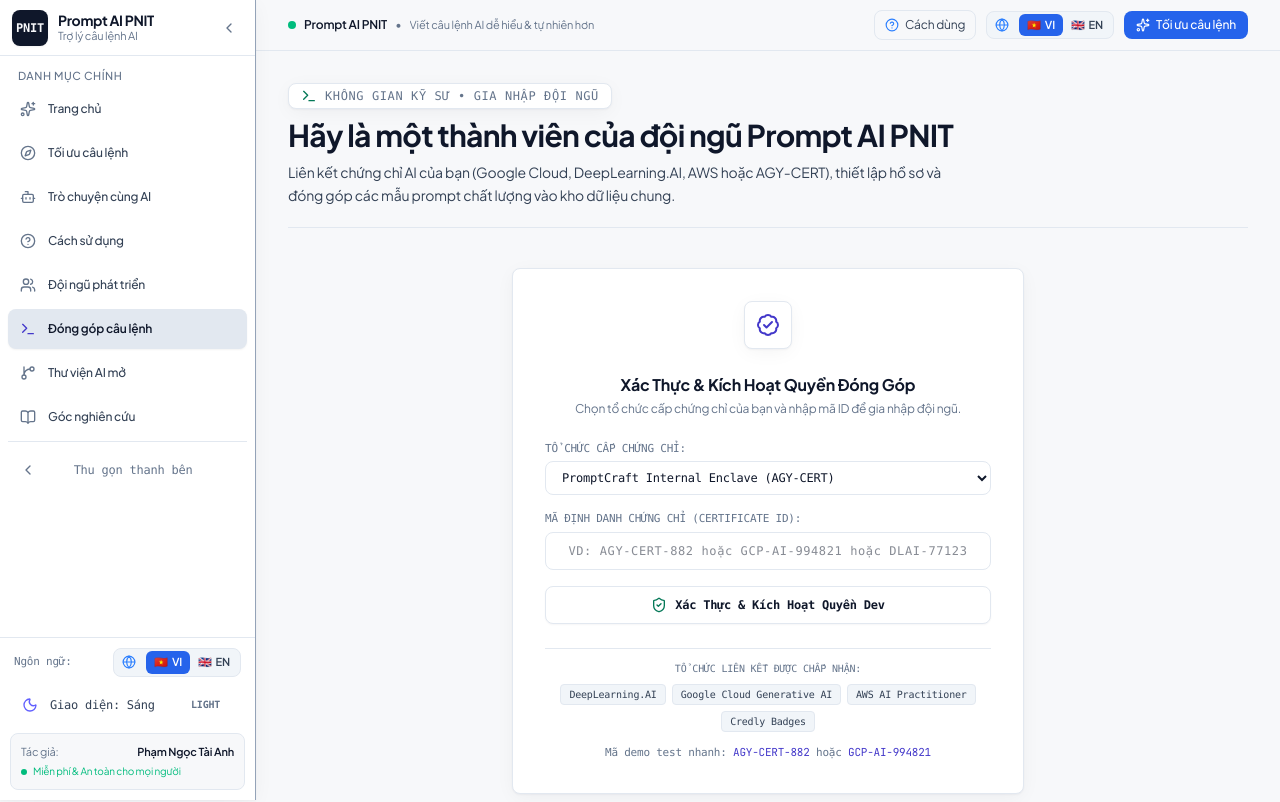
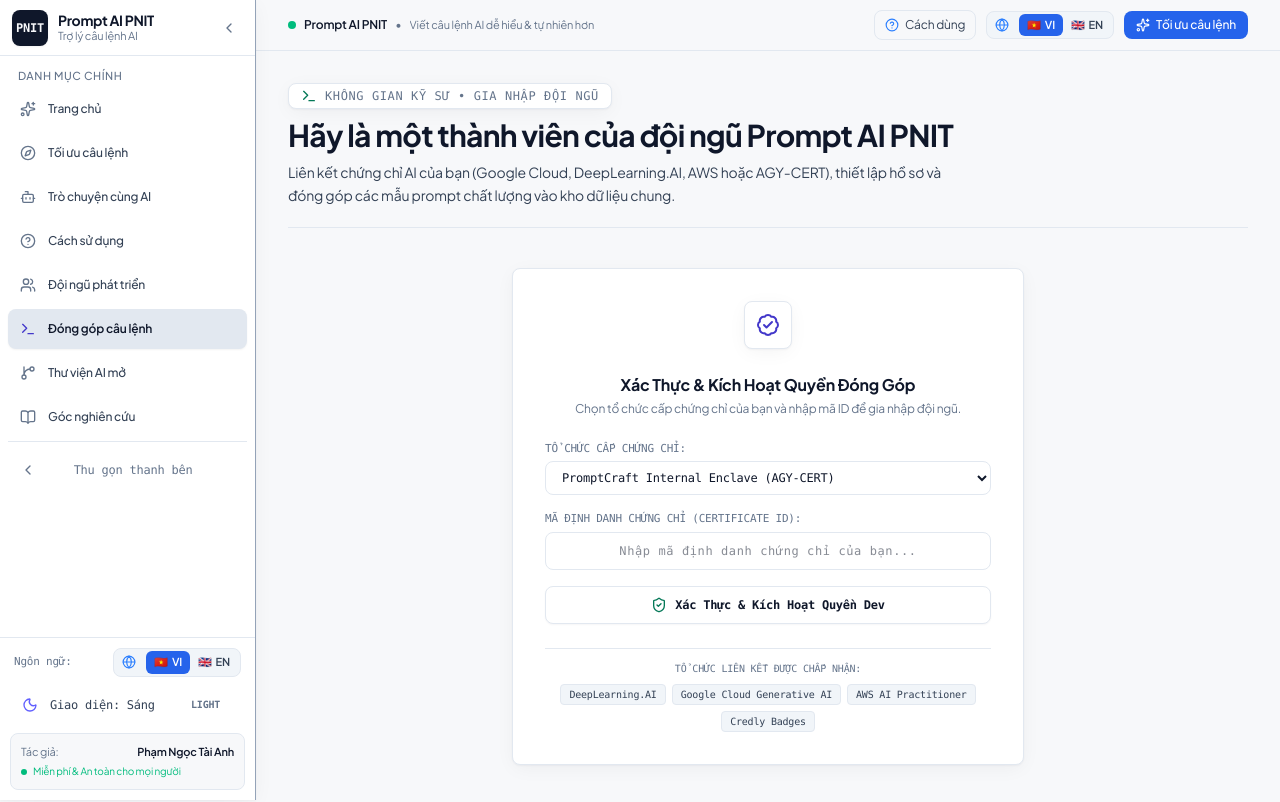
Before and after one commit to taianh20102011/ai-prompt, a React (Vite) app: page /dev-studio in a window 1280 px wide. Shown: the top 802 px of the page. Built offline with nearby package versions, Linux system fonts and the light colour scheme.

Commit message:
fix(dev-studio): remove exposed demo certificate code hint

```diff
--- a/src/pages/DevStudio.jsx
+++ b/src/pages/DevStudio.jsx
@@ -112,7 +112,7 @@ export default function DevStudio() {
       return;
     }
 
-    alert('Mã chứng chỉ không hợp lệ! Bạn có thể thử mã demo: AGY-CERT-882 hoặc mã quốc tế như GCP-AI-994821');
+    alert('Mã chứng chỉ không hợp lệ. Vui lòng kiểm tra lại mã chứng chỉ đã được cấp.');
   };
 
   // Tải ảnh từ máy tính cá nhân
@@ -254,7 +254,7 @@ export default function DevStudio() {
                 required
                 value={certInput}
                 onChange={(e) => setCertInput(e.target.value)}
-                placeholder="VD: AGY-CERT-882 hoặc GCP-AI-994821 hoặc DLAI-77123"
+                placeholder="Nhập mã định danh chứng chỉ của bạn..."
                 className="craft-input w-full text-center tracking-wider font-mono text-xs px-3 py-2.5"
               />
             </div>
@@ -285,9 +285,6 @@ export default function DevStudio() {
               <span className="px-2 py-0.5 rounded bg-[var(--bg-elevated)] border border-[var(--border-subtle)]">Google Cloud Generative AI</span>
               <span className="px-2 py-0.5 rounded bg-[var(--bg-elevated)] border border-[var(--border-subtle)]">AWS AI Practitioner</span>
               <span className="px-2 py-0.5 rounded bg-[var(--bg-elevated)] border border-[var(--border-subtle)]">Credly Badges</span>
-            </div>
-            <div className="text-[11px] font-mono text-[var(--text-muted)] pt-1">
-              Mã demo test nhanh: <code className="text-indigo-400">AGY-CERT-882</code> hoặc <code className="text-indigo-400">GCP-AI-994821</code>
             </div>
           </div>
         </div>
```
